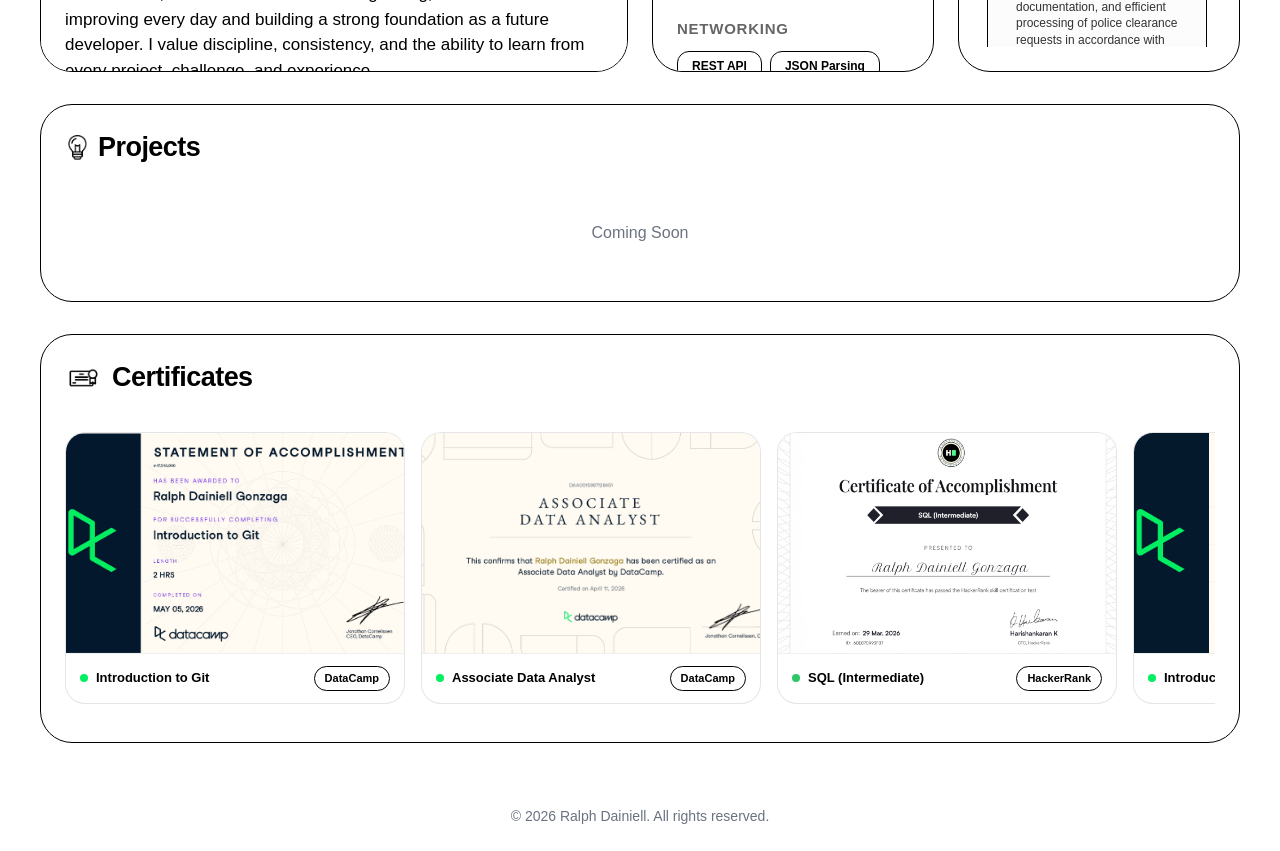
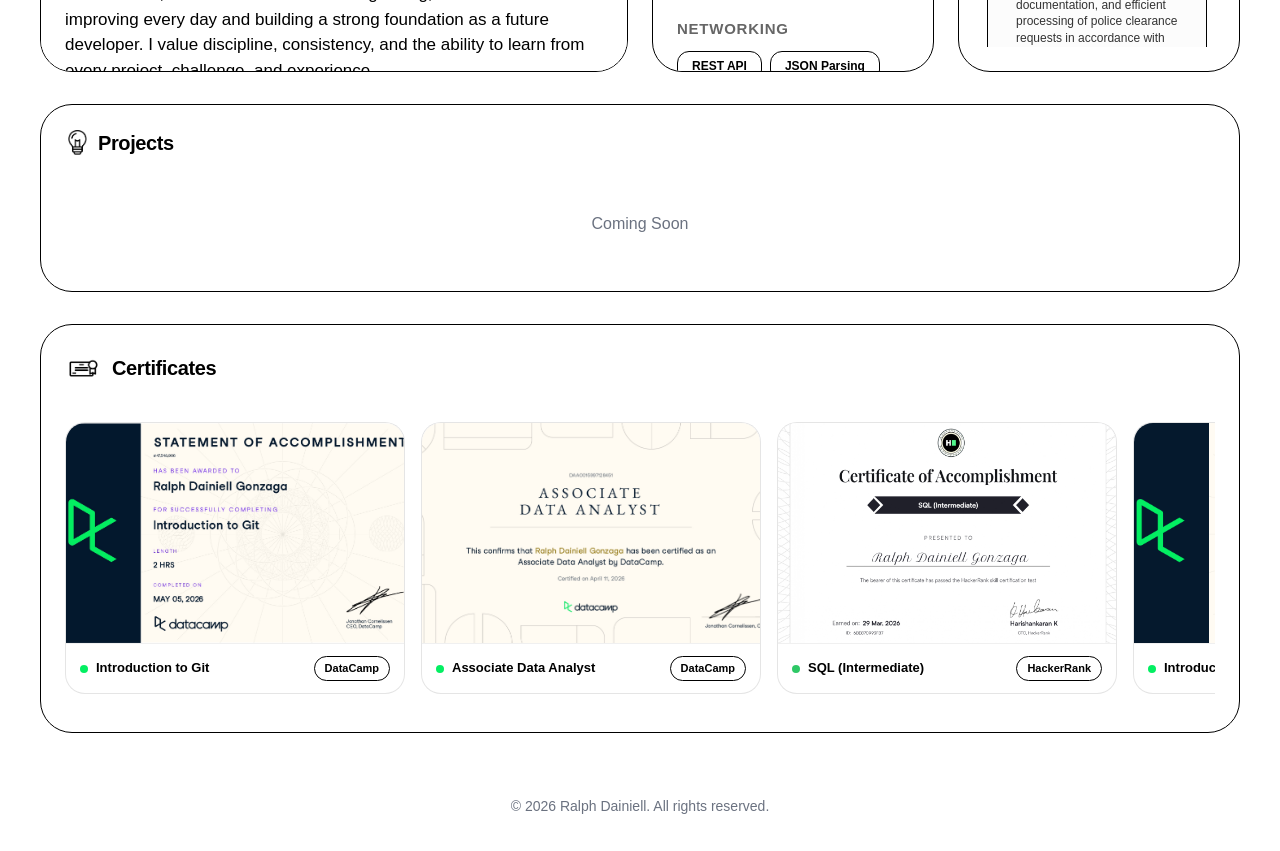
Before and after one commit to Valiantic/Ralph-Dainiell, a Next.js app: page / in a window 1280 px wide. Shown: the part 920-1771 px from the top of the page. Built offline with nearby package versions, Linux system fonts and the light colour scheme; a web font is replaced by a local one.

Commit message:
fonts sizes

```diff
--- a/app/components/CertificatesSection.tsx
+++ b/app/components/CertificatesSection.tsx
@@ -186,7 +186,7 @@
                     <div style={{ width: '37px', height: '39px', position: 'relative' }}>
                         <Image src="/Images/Icons/certificate icon.png" alt="Certificates" fill style={{ objectFit: 'contain' }} />
                     </div>
-                    <h2 style={{ fontSize: '27px', fontWeight: 700 }}>Certificates</h2>
+                    <h2 style={{ fontSize: '20px', fontWeight: 700 }}>Certificates</h2>
                 </div>
 
                 {/* ── MOBILE LIST VIEW — completely unchanged ── */}
--- a/app/components/ExperienceSection.tsx
+++ b/app/components/ExperienceSection.tsx
@@ -17,7 +17,7 @@
             boxSizing: 'border-box'
         }}>
             <div style={{ display: 'flex', alignItems: 'center', gap: '10px', marginBottom: '16px', flexShrink: 0 }}>
-                <div style={{ width: '34px', height: '34px', position: 'relative' }}>
+                <div style={{ width: '32px', height: '32px', position: 'relative' }}>
                     <Image src="/Images/Icons/experience icon.png" alt="Experience" fill style={{ objectFit: 'contain' }} />
                 </div>
                 <h2 style={{ fontSize: 'clamp(20px, 5vw, 22px)', fontWeight: 800 }}>Experience</h2>
--- a/app/components/ProjectsSection.tsx
+++ b/app/components/ProjectsSection.tsx
@@ -35,7 +35,7 @@
           height={25}
           style={{ objectFit: "contain" }}
         />
-        <h2 style={{ fontSize: "27px", fontWeight: "700", margin: 0 }}>
+        <h2 style={{ fontSize: "20px", fontWeight: "700", margin: 0 }}>
           Projects
         </h2>
       </div>
```
